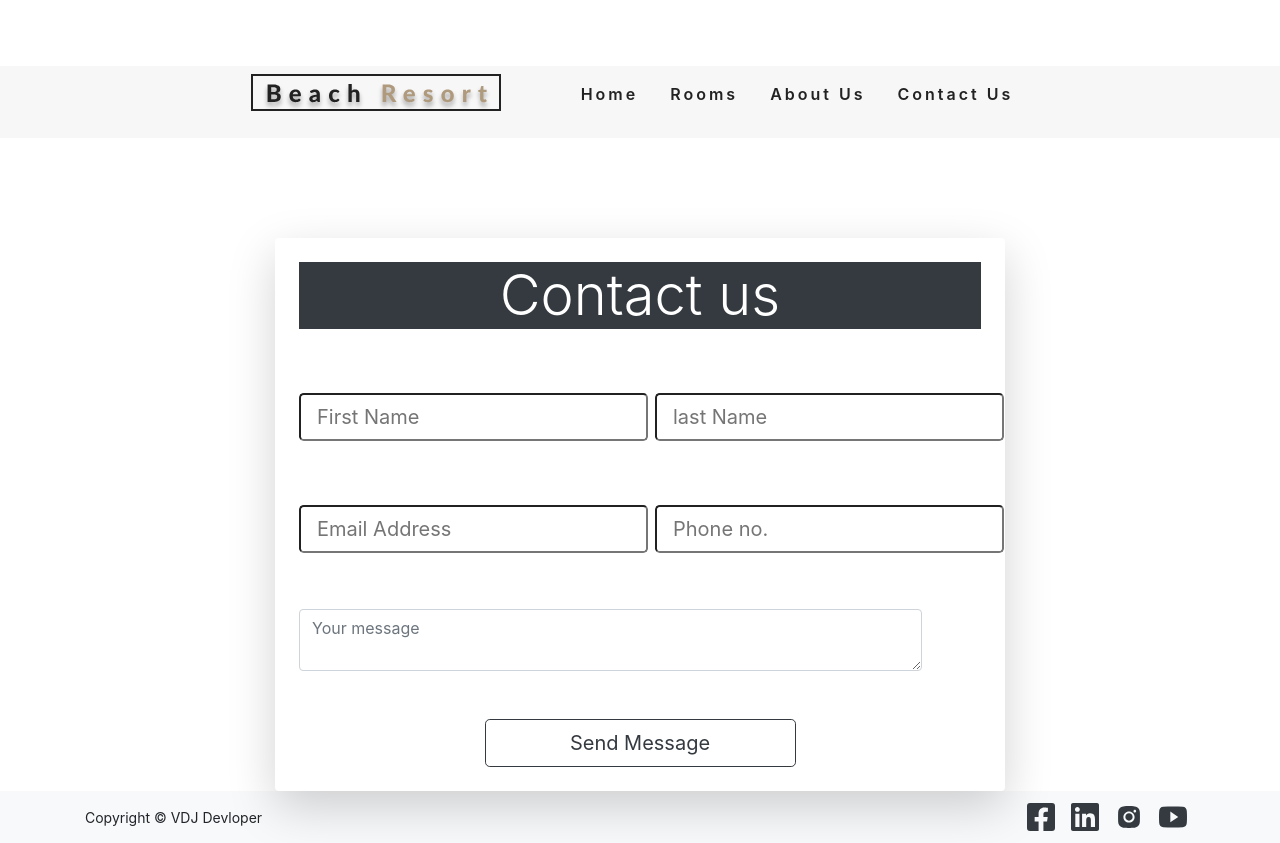
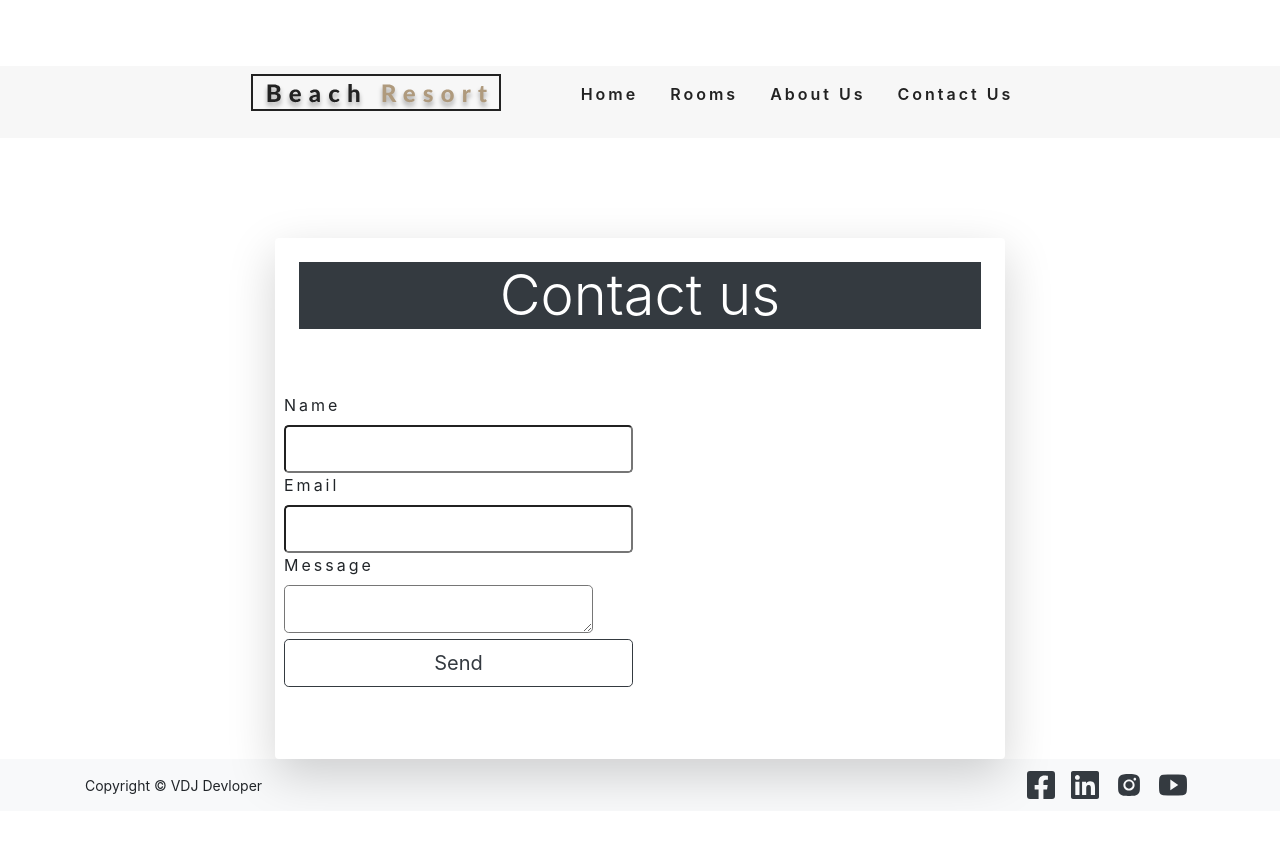
Before and after one commit to jigarspark/resort, a React (Create React App) app: page /contact in a window 1280 px wide. After the commit the page ends 811 px from the top, so only its background shows below. Built offline with nearby package versions, Linux system fonts and the light colour scheme; no server answers.

Commit message:
when mail changes

```diff
--- a/src/pages/Contact.js
+++ b/src/pages/Contact.js
@@ -1,43 +1,50 @@
-import React from "react";
-const Contact = () => {
-return (
-<div className="container contact">
+import React from 'react';
+import emailjs from 'emailjs-com';
+
+//import './ContactUs.css';
+
+export default function ContactUs() {
+
+  function sendEmail(e) {
+    e.preventDefault();
+
+    emailjs.sendForm('resort', 'template_1hfx9hq', e.target, 'user_7iFSwYrfCnnyMLul4kaZi')
+      .then((result) => {
+          console.log(result.text);
+      }, (error) => {
+          console.log(error.text);
+      });
+      e.target.reset()
+  }
+
+  return (
+    <div className="container contact">
     <div className="row">
         <div className="col-md-8 col-12 mx-auto">
             <div className="card shadow-lg border-0 p-4">
                 <h1 className="text-center bg-dark text-white display-4 d-inline-block">Contact us</h1>
                 <div className="form-group my-5">
                     <div className="row">
-                        <div className="col-md-6 col-12 mx-auto my-2">
-                            <input type="text" className="form-control-lg" placeholder="First Name" required />
-                        </div>
-                        <div className="col-md-6 col-12 mx-auto my-2">
-                            <input type="text" className="form-control-lg" placeholder="last Name" required />
+                                <form className="contact-form" onSubmit={sendEmail}>
+                                <div className="col-md-6 col-12 mx-auto my-2">
+                                    <input type="hidden" name="contact_number" />
+                                    </div>
+
+                                    <label>Name</label>
+                                    <input type="text"  className="form-control-lg" name="user_name" />
+
+                                    <label>Email</label>
+                                    <input type="email"  className="form-control-lg" name="user_email" />
+                                    <label>Message</label>
+                                    <textarea name="message"  className="form-control-lg" /><br/>
+                                    <input type="submit" className="btn btn-outline-dark btn-lg btn-block" value="Send" />
+                                     </form>
+                                </div>
+                            </div>
                         </div>
                     </div>
                 </div>
-                <div className="form-group mb-5">
-                    <div className="row">
-                        <div className="col-md-6 col-12 mx-auto my-2">
-                            <input type="email" className="form-control-lg" placeholder="Email Address" required />
-                        </div>
-                        <div className="col-md-6 col-12 mx-auto my-2">
-                            <input type="tel" className="form-control-lg" placeholder="Phone no." required />
-                        </div>
-                    </div>
-                </div>
-                <div className="row">
-                    <div className="col-11">
-                        <textarea className="form-control" row="20" placeholder="Your message" required></textarea>
-                    </div>
-                </div>
-                <div className="mt-5 col-md-6 col-12 mx-auto">
-                    <button className="btn btn-outline-dark btn-lg btn-block">Send Message</button>
-                </div>
             </div>
-        </div>
-    </div>
-</div>
-)
+
+  );
 }
-export default Contact
```
